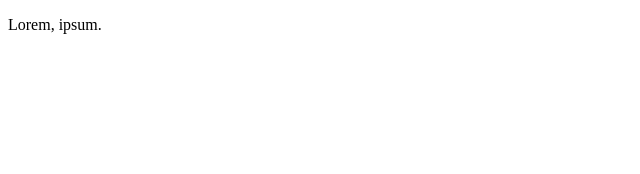
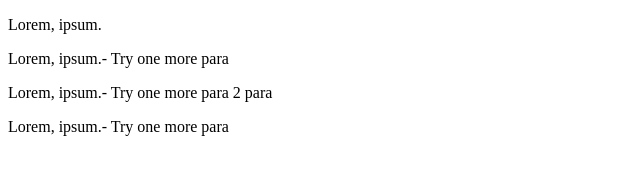
Before and after one commit to anithathomaz85/GITAssignment, a plain HTML site: page index.html in a window 1280 px wide. Shown: the whole page, without its empty margins (0-640 px from the left). Drawn offline with Linux system fonts and the light colour scheme.

Commit message:
Initial commit
index - Added a para

index - Edited Home

```diff
--- a/index.html
+++ b/index.html
@@ -3,9 +3,12 @@
 <head>
     <meta charset="UTF-8">
     <meta name="viewport" content="width=device-width, initial-scale=1.0">
-    <title>index</title>
+    <title>index | Home</title>
 </head>
 <body>
     <p>Lorem, ipsum.</p>
+    <p>Lorem, ipsum.- Try one more para</p>
+    <p>Lorem, ipsum.- Try one more para 2 para</p>
+    <p>Lorem, ipsum.- Try one more para</p>
 </body>
 </html>
```
Also changed, not shown: 1 other file.
